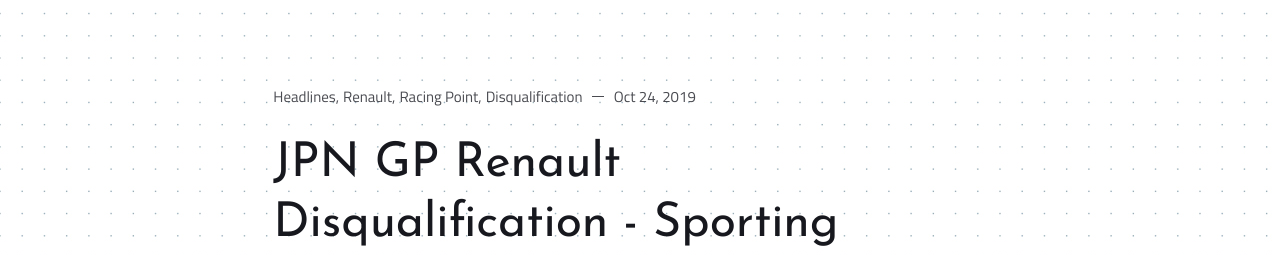
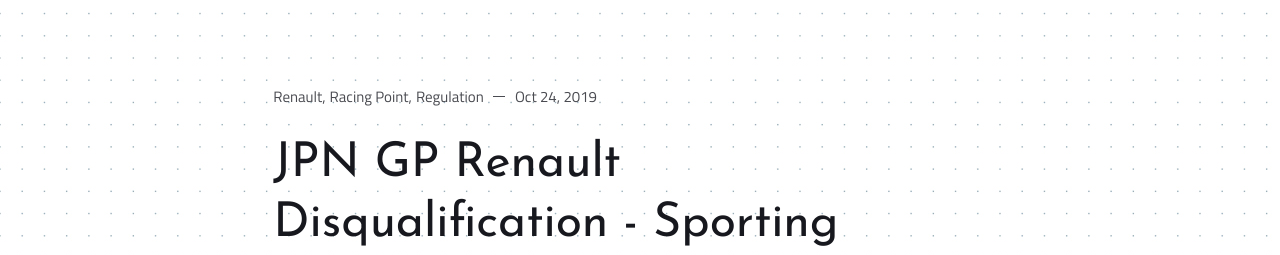
Before and after one commit to Asfalto-Ascari/AsfaltoAscari, a Jekyll site: the page built from _posts/2019-10-24-P007-Renault-Disqualification.md, in a window 1280 px wide and 900 px high. Shown: the part 142-397 px from the top of the window. Built offline with Jekyll 4.4.1, drawn with Linux system fonts in a browser that asks for light colours; nearby versions of some CDN libraries; comment, search, counter and statistics services are not loaded.

Commit message:
Update 2019-10-24-P007-Renault-Disqualification.md

```diff
--- a/_posts/2019-10-24-P007-Renault-Disqualification.md
+++ b/_posts/2019-10-24-P007-Renault-Disqualification.md
@@ -4,10 +4,9 @@
 date:   2019-10-24 10:17:30 -1
 image:  '/images/Media/007CoverImageRenaultRacingPoint.jpg.jpg'
 tags:
-- Headlines
 - Renault
 - Racing Point
-- Disqualification
+- Regulation
 ---
 
 # Renault disqualified from the Japanese GP after FIA Ruling that team was in breach of sporting reglations.
```
